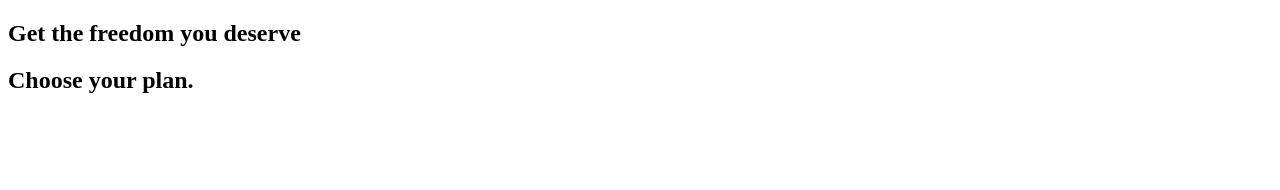
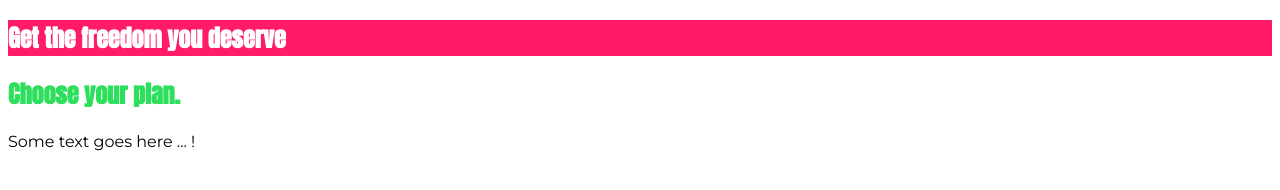
Before and after one commit to codejs100/css-study, a plain HTML site: page index.html in a window 1280 px wide. Drawn offline with Linux system fonts and the light colour scheme.

Commit message:
Adding changes

```diff
--- /dev/null
+++ b/assignment/main.css
@@ -0,0 +1,31 @@
+body {
+    font-family: sans-serif;
+}
+
+#assignment-instructions {
+    color: blue;
+    font-family: sans-serif;
+}
+
+code {
+    color: red;
+    font-family: monospace;
+}
+
+li.li-active code {
+    color: green;
+}
+
+li {
+    font-family: inherit;
+}
+
+li ~ li {
+    background-color: black;
+    color: white;
+}
+
+ol > li {
+    background-color: black;
+    color: white;
+}
--- a/index.html
+++ b/index.html
@@ -5,15 +5,18 @@
     <meta name="viewport" content="width=device-width, initial-scale=1.0">
     <meta http-equiv="X-UA-Compatible" content="ie=edge">
     <title>CSS</title>
+    <link href="https://fonts.googleapis.com/css?family=Anton" rel="stylesheet">
+    <link href="https://fonts.googleapis.com/css?family=Montserrat:400,700" rel="stylesheet">
     <link rel="stylesheet" href="./main.css">
 </head>
 <body>
     <main>
-        <section>
+        <section id="product-overview">
             <h1>Get the freedom you deserve</h1>
         </section>
-        <section>
-            <h1>Choose your plan.</h1>
+        <section id="plans">
+            <h1 class="section-title">Choose your plan.</h1>
+            <p>Some text goes here ... !</p>
         </section>
     </main>
 </body>
--- a/main.css
+++ b/main.css
@@ -0,0 +1,20 @@
+/* * {
+    font-family: sans-serif;
+} */
+
+body {
+    font-family: 'Montserrat', sans-serif;
+}
+
+#product-overview {
+    background: #ff1b68;
+}
+
+.section-title {
+    color: #2ddf5c;
+}
+
+h1 {
+    color: white;
+    font-family: 'Anton', sans-serif;
+}
```
Also changed, not shown: assignment/index.html (added, +22 -0 lines), assignment/instructions.txt (added), 3 other files.
